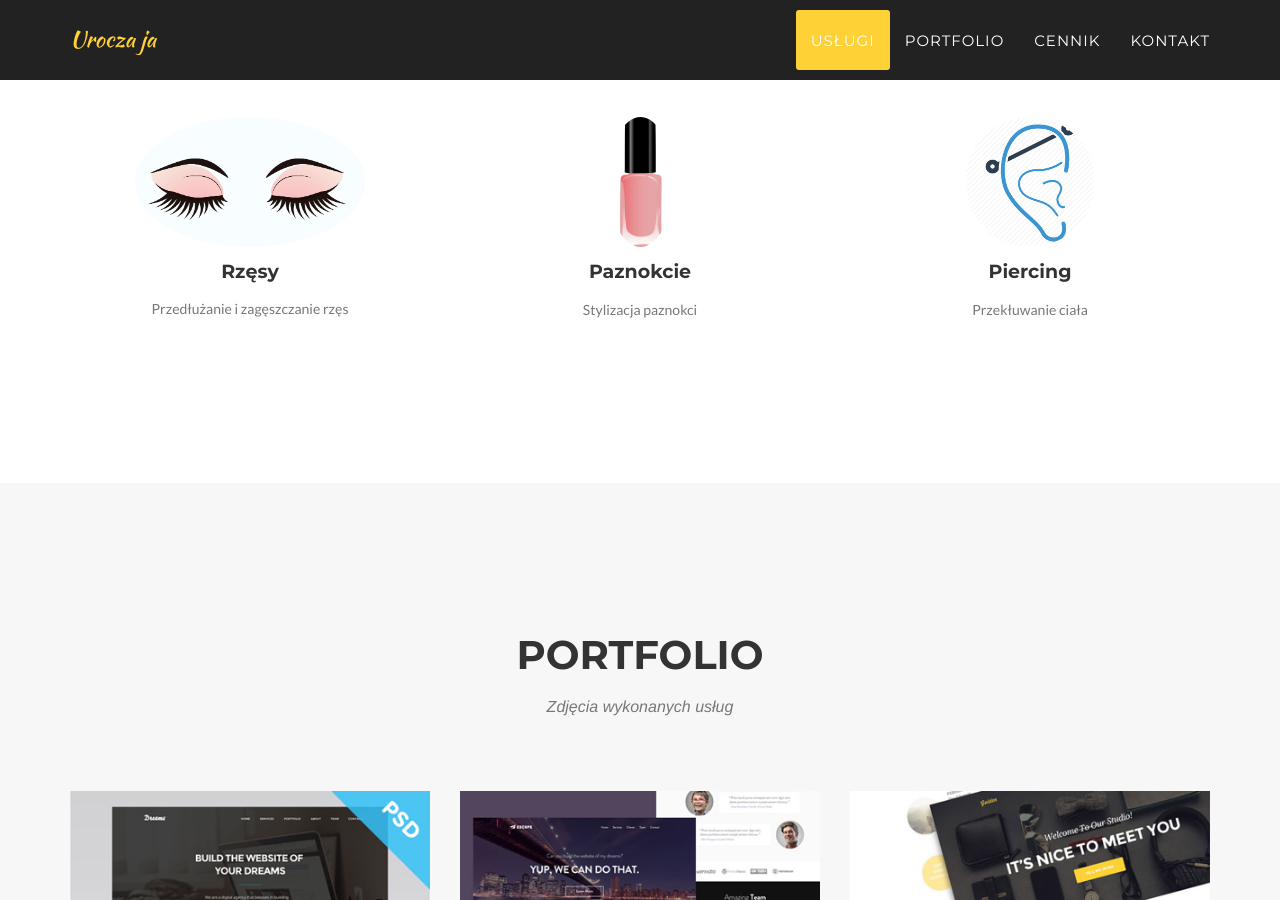
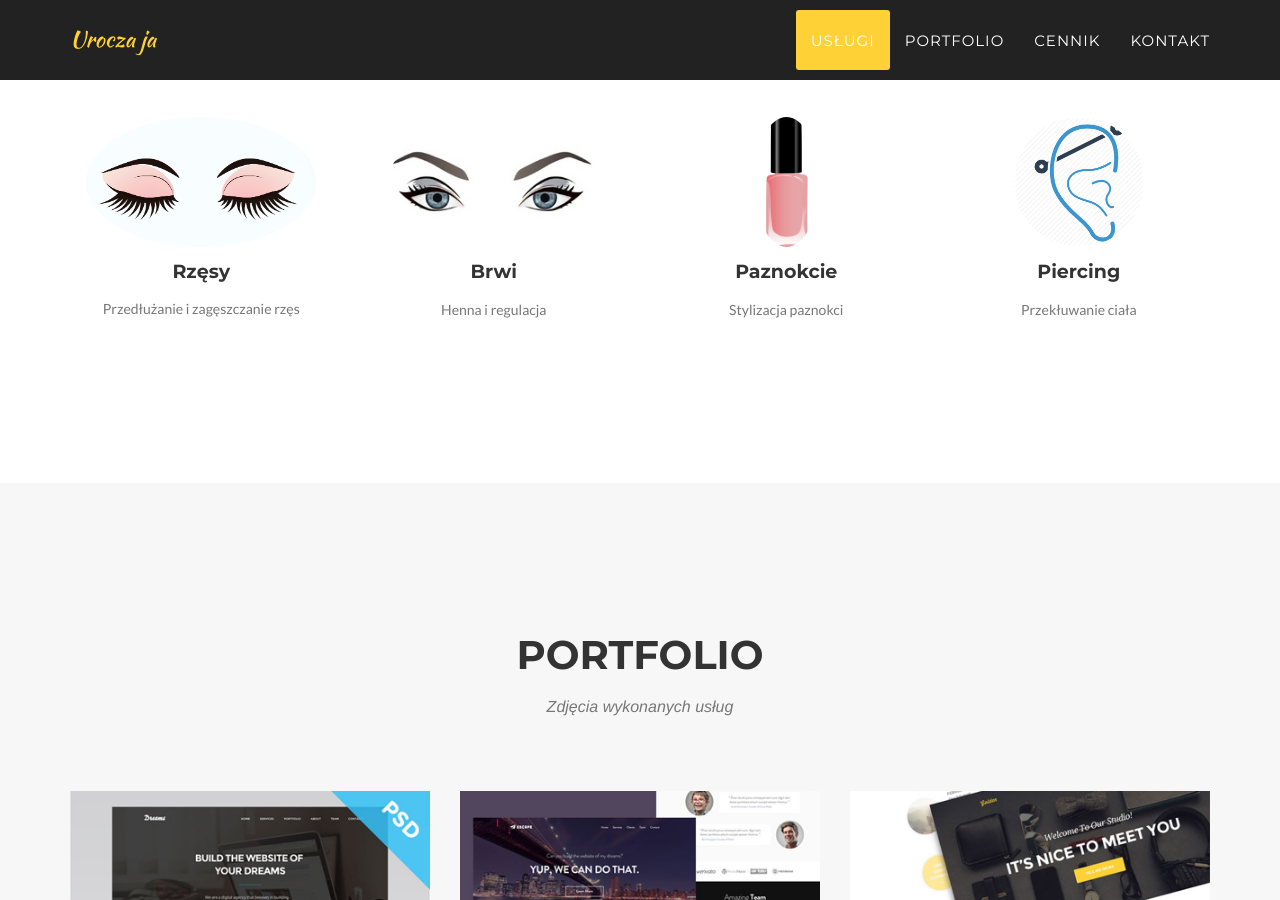
Before and after one commit to monikamimi/monikamimi.github.io, a Jekyll site: the page built from index.html, in a window 1280 px wide and 900 px high, scrolled down 948 px. Built offline with Jekyll 4.4.1, drawn with Linux system fonts in a browser that asks for light colours; some web fonts are replaced.

Commit message:
eyebrows

```diff
--- a/_includes/services.html
+++ b/_includes/services.html
@@ -8,17 +8,22 @@
                 </div>
             </div>
             <div class="row text-center">
-                <div class="col-md-4">
+                <div class="col-md-3">
                         <img class="img-circle" width="230" src="img/services/lashes.jpg" alt="">
                     <h4 class="service-heading">Rzęsy</h4>
                     <p style="font-family: Lato" class="text-muted">Przedłużanie i zagęszczanie rzęs</p>
                 </div>
-                <div class="col-md-4">
+                <div class="col-md-3">
+                        <img class="img-circle" height="130" src="img/services/eyebrows.jpg" alt="">
+                    <h4 class="service-heading">Brwi</h4>
+                    <p style="font-family: Lato" class="text-muted">Henna i regulacja</p>
+                </div>
+                <div class="col-md-3">
                         <img class="img-circle" height="130" src="img/services/nails.png" alt="">
                     <h4 class="service-heading">Paznokcie</h4>
                     <p style="font-family: Lato" class="text-muted">Stylizacja paznokci</p>
                 </div>
-                <div class="col-md-4">
+                <div class="col-md-3">
                         <img class="img-circle" height="130" src="img/services/piercing.png" alt="">
                     <h4 class="service-heading">Piercing</h4>
                     <p style="font-family: Lato" class="text-muted">Przekłuwanie ciała</p>
```
Also changed, not shown: img/services/eyebrows.jpg (added).
